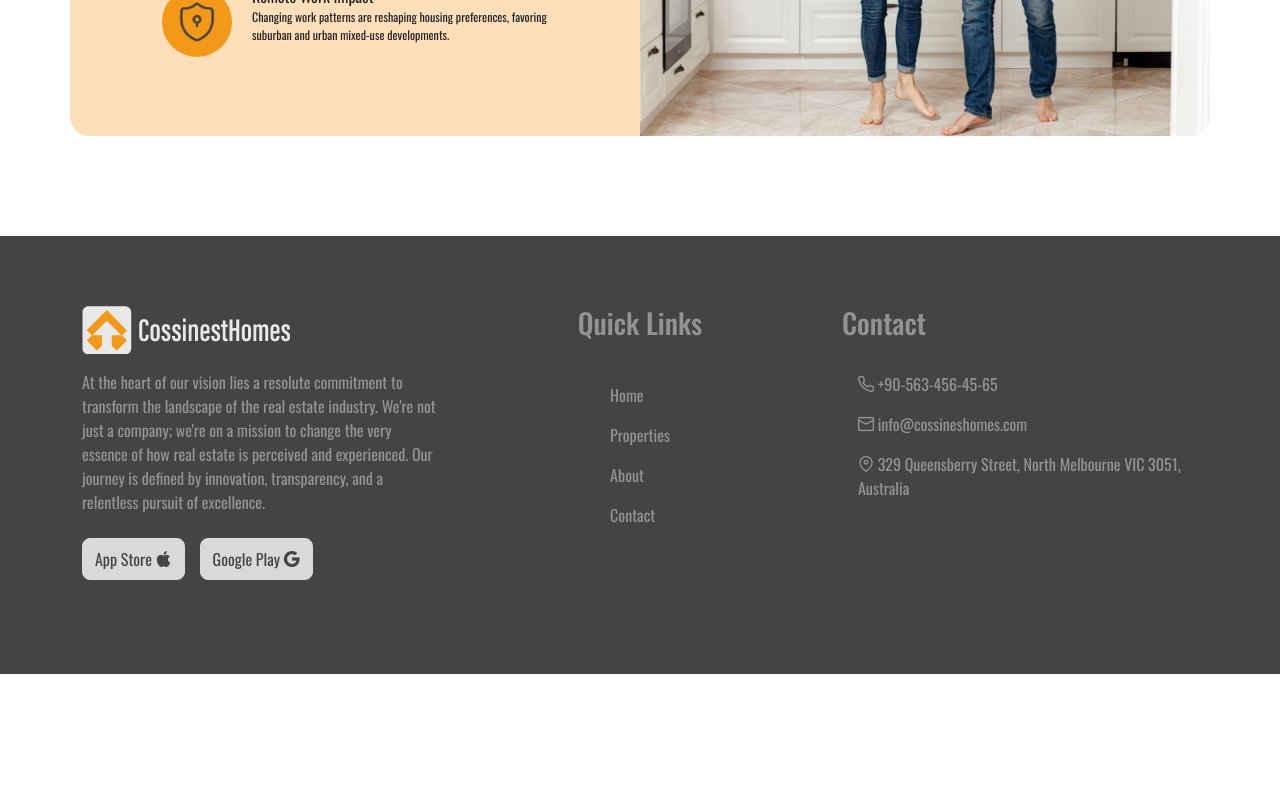
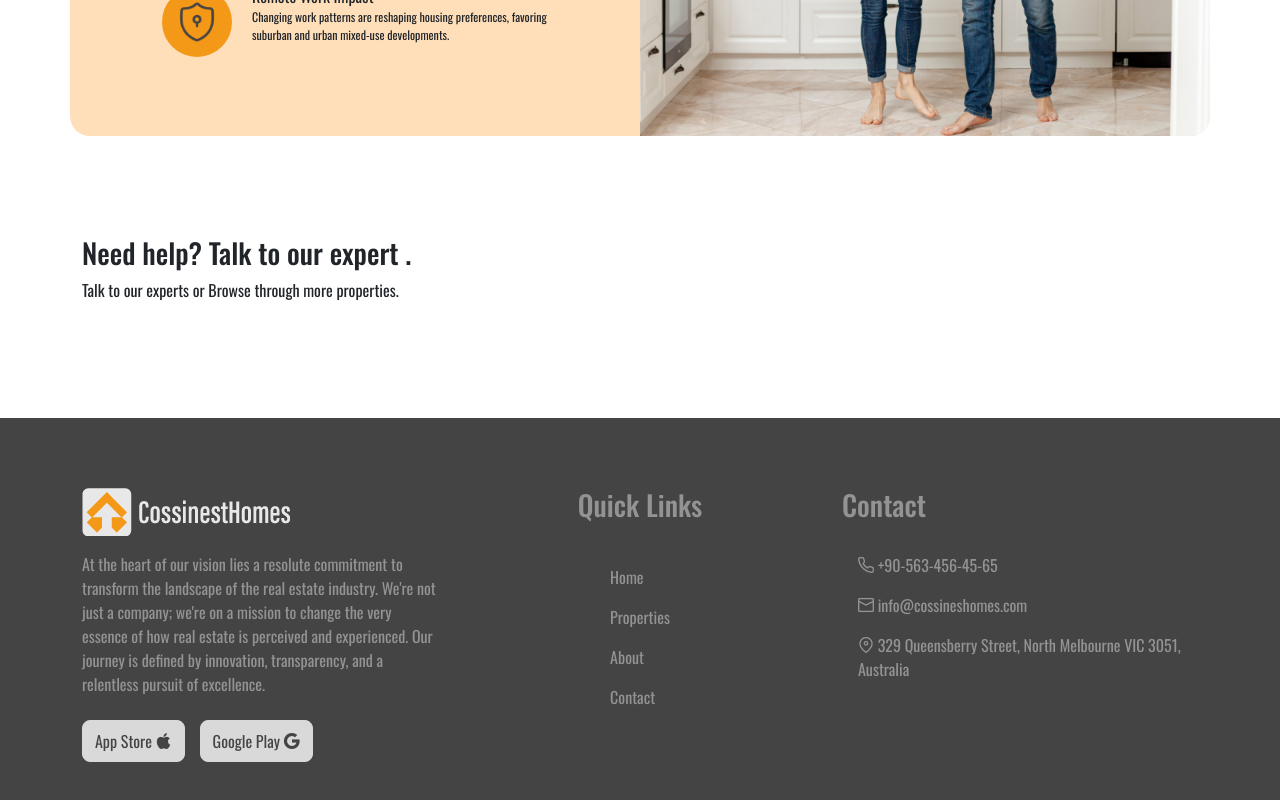
Before and after one commit to seval2016/cossineshomes, a Next.js app: page /about in a window 1280 px wide. Shown: the part 723-1523 px from the top of the page. Before the commit the page ends 1397 px from the top, so only its background shows below. Built offline with nearby package versions, Linux system fonts and the light colour scheme.

Commit message:
about page v1

```diff
--- a/src/app/about/page.js
+++ b/src/app/about/page.js
@@ -1,8 +1,8 @@
+import React from "react";
 import PageHeader from "@/components/common/page-header";
 import Option from "@/components/about/option";
 import Spacer from "@/components/common/spacer";
-
-import React from "react";
+import ContactButtons from "@/components/about/contact-buttons";
 
 export const metadata = {
   title: "About Us"
@@ -15,6 +15,8 @@ const Page = () => {
       <Spacer />
       <Option />
       <Spacer />
+      <ContactButtons />
+      <Spacer />
     </>
   );
 };
--- /dev/null
+++ b/src/components/about/contact-buttons.js
@@ -0,0 +1,19 @@
+import React from 'react'
+import { Container,Row,Col } from 'react-bootstrap'
+
+const ContactButtons = () => {
+  return (
+    <Container >
+        <Row>
+            <Col>
+           <h3>Need help? Talk to our expert .</h3>
+           <p>Talk to our experts or Browse through more properties.</p>
+            </Col>
+            <Col>
+            </Col>
+        </Row>
+    </Container>
+  )
+}
+
+export default ContactButtons
```
